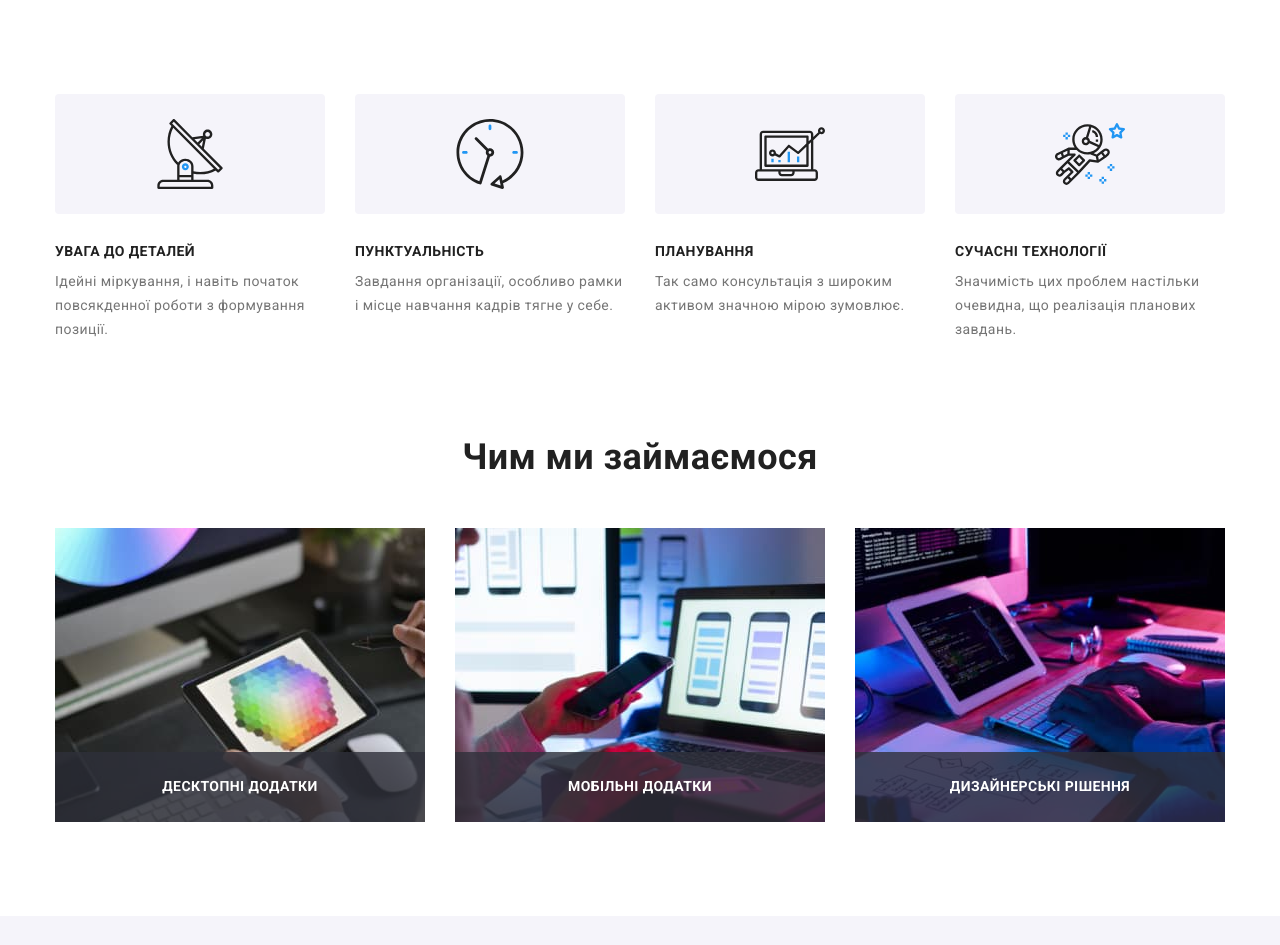
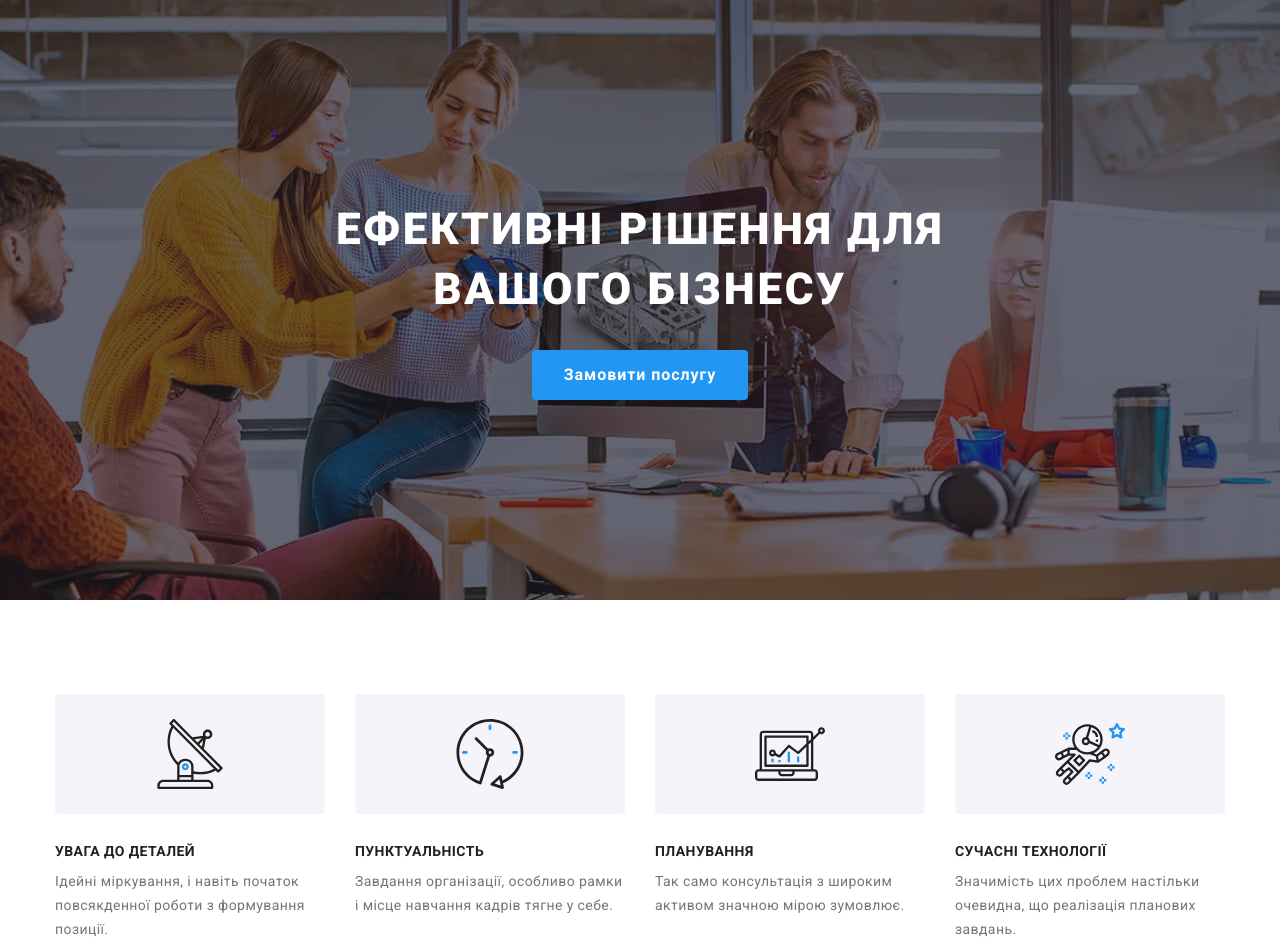
Before and after one commit to petrenkodmytro/webStudio, a plain HTML site: page index.html in a window 1280 px wide. Shown: the top 945 px of the page. Drawn offline with nearby package versions, Linux system fonts and the light colour scheme.

Commit message:
адаптив секции герой

```diff
--- a/index.html
+++ b/index.html
@@ -45,12 +45,12 @@
     </header> -->
 
     <main>
-      <!-- <section class="hero">
+      <section class="hero">
         <div class="container">
           <h1 class="hero__title">Ефективні рішення для вашого бізнесу</h1>
           <button data-modal-open class="btn hero__btn" type="button">Замовити послугу</button>
         </div>
-      </section> -->
+      </section>
       <section class="advantages">
         <div class="container">
           <h2 class="visually-hidden">Наші переваги</h2>
--- a/sass/layouts/_footer.scss
+++ b/sass/layouts/_footer.scss
@@ -111,17 +111,22 @@
   @media screen and (min-width: 1200px) {
     display: flex;
     flex-direction: row;
+    flex-wrap: nowrap;
     gap: 12px;
   }
 }
 
 .subscribe__input {
-  min-width: 450px;
+  width: 100%;
   padding: 16px 12px;
   background-color: inherit;
   color: var(--footer-contact-item);
   border: 1px solid rgba(255, 255, 255, 0.3);
   border-radius: 4px;
+
+  @media screen and (min-width: 480px) {
+    min-width: 450px;
+  }
 
   @media screen and (min-width: 1200px) {
     min-width: 358px;
--- a/sass/layouts/_hero.scss
+++ b/sass/layouts/_hero.scss
@@ -1,25 +1,44 @@
 .hero {
   max-width: 1600px;
-  height: 600px;
+  min-height: 400px;
   padding: 200px 0;
   margin: 0 auto;
   text-align: center;
-  background-image: linear-gradient(rgba(47, 48, 58, 0.4), rgba(47, 48, 58, 0.4)), url(../images/hero-bg.jpg);
+  background-image: linear-gradient(rgba(47, 48, 58, 0.4), rgba(47, 48, 58, 0.4)), url(../images/hero-bg-mob.jpg);
   background-size: cover;
   background-repeat: no-repeat;
   background-position: center;
+
+  @media screen and (min-width: 768px) {
+    background-image: linear-gradient(rgba(47, 48, 58, 0.4), rgba(47, 48, 58, 0.4)), url(../images/hero-bg-tab.jpg);
+  }
+
+  @media screen and (min-width: 1200px) {
+    min-height: 600px;
+    background-image: linear-gradient(rgba(47, 48, 58, 0.4), rgba(47, 48, 58, 0.4)), url(../images/hero-bg.jpg);
+  }
 }
 
 .hero__title {
-  width: 696px;
+  min-width: 290px;
   margin: auto;
   font-weight: 900;
-  font-size: 44px;
-  line-height: 1.36;
+  font-size: 26px;
+  line-height: 1.61;
   text-align: center;
   letter-spacing: 0.06em;
   text-transform: uppercase;
   color: var(--secondary-bg-color);
+
+  @media screen and (min-width: 360px) {
+    max-width: 360px;
+  }
+
+  @media screen and (min-width: 1200px) {
+    max-width: 696px;
+    font-size: 44px;
+    line-height: 1.36;
+  }
 }
 
 .hero__btn {
```
Also changed, not shown: css/main.css, css/main.min.css, images/hero-bg-mob-2x.jpg (added), images/hero-bg-mob.jpg (added), images/hero-bg-tab-2x.jpg (added), images/hero-bg-tab.jpg (added), 3 other files.
